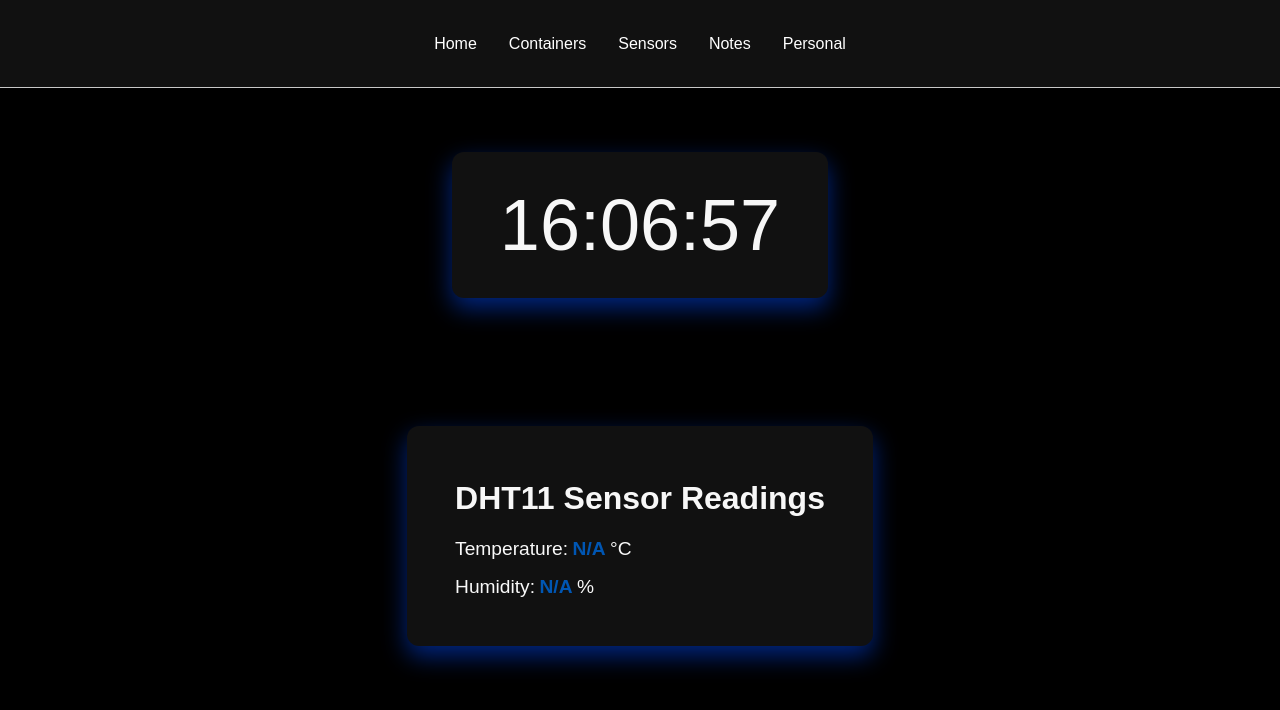
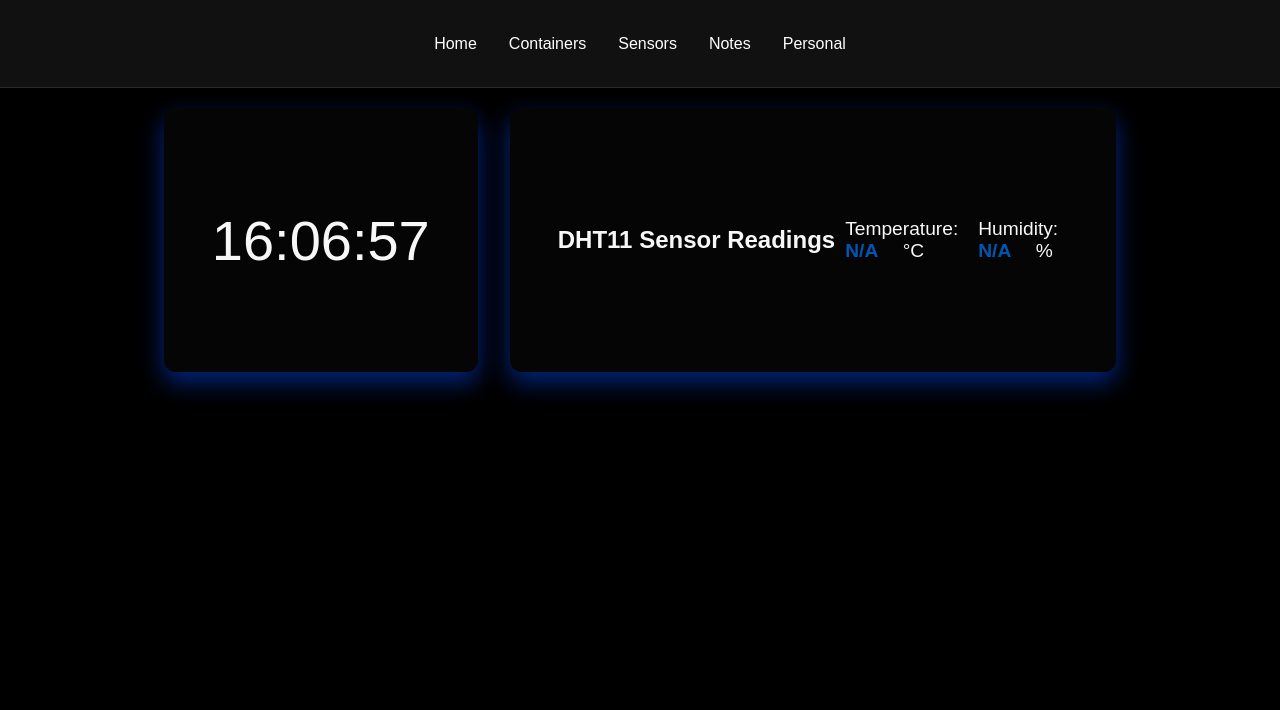
Before and after one commit to MYCELIUM-GH/project_efr, a Flask app: page / in a window 1280 px wide. Shown: the top 710 px of the page. Run offline with Flask 3, Linux system fonts and the light colour scheme.

Commit message:
Refactor styles and structure in index.html and styles.css for improved layout and responsiveness

```diff
--- a/static/styles.css
+++ b/static/styles.css
@@ -15,7 +15,7 @@ header {
     margin: auto;
     padding: 18px 0;
     background-color: #111111;
-    border-bottom: solid 1px #c8c8c8;
+    border-bottom: solid 1px #292929;
 }
 header a {
     text-decoration: none;
@@ -25,16 +25,26 @@ header a {
 header a:hover {
     border-bottom: solid 2px #0056b3;
 }
-#clock {
-    font-size: 4.5rem;
-    color: #f7f7f7;
+.row {
+    display: flex;
+    flex-direction: row;
+    gap: 2rem;
+    justify-content: center;
+    align-items: center;
+    padding: 20px 20px;
 }
 .container {
-    background: #111111;
-    margin: 8vh auto;
+    background: #050505;
+    align-items: center;
+    display: flex;
+    height: 200px;
     padding: 2rem 3rem;
     border-radius: 12px;
     box-shadow: 0 10px 25px rgba(1, 73, 254, 0.5);
+}
+#clock {
+    font-size: 3.5rem;
+    color: #f7f7f7;
 }
 h1 {
     color: #f7f7f7;
@@ -43,8 +53,16 @@ h1 {
     font-size: 1.2rem;
     color: #0056b3;
     font-weight: bold;
+    padding: 10px;
 }
 .label {
     font-size: 1.2rem;
+    padding: 10px;
     color: #f9f9f9;
 }
+@media screen and (max-width: 800px) {
+    .row {
+        flex-direction: column;
+    }
+
+}
--- a/templates/index.html
+++ b/templates/index.html
@@ -15,6 +15,7 @@
             <a href="/notes">Notes</a>
             <a href="/vault">Personal</a>
         </header>
+        <section class="row">
         <div class="container">
             <span id="clock"></span>
             <script>
@@ -38,17 +39,17 @@
         <div class="container">
             <h1>DHT11 Sensor Readings</h1>
             <p>
-                <span class="label">Temperature:</span>
+                <span class="label">Temperature:</span><br>
                 <span class="reading" id="temp">...</span>
                 <span class="label">&deg;C</span>
             </p>
             <p>
-                <span class="label">Humidity:</span>
+                <span class="label">Humidity:</span><br>
                 <span class="reading" id="hum">...</span>
                 <span class="label">%</span>
             </p>
         </div>
-
+        </section>
         <script>
             function updateReadings() {
                 fetch('/data')
```
